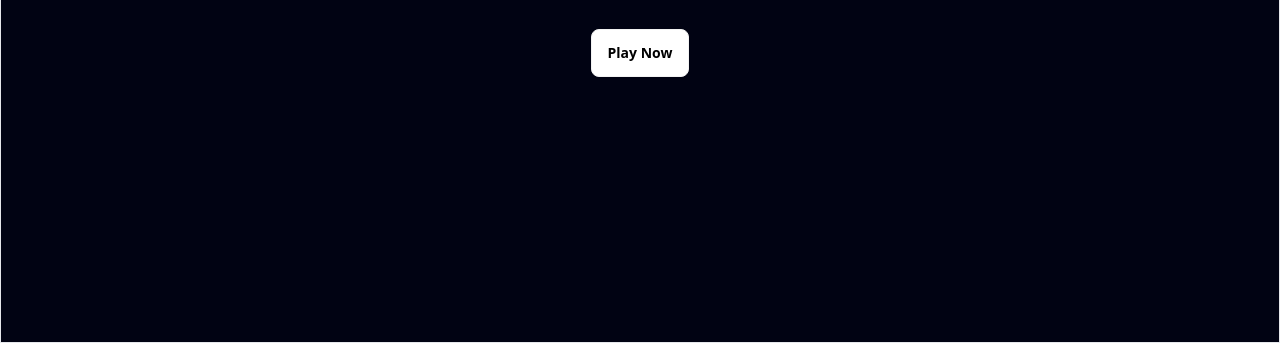
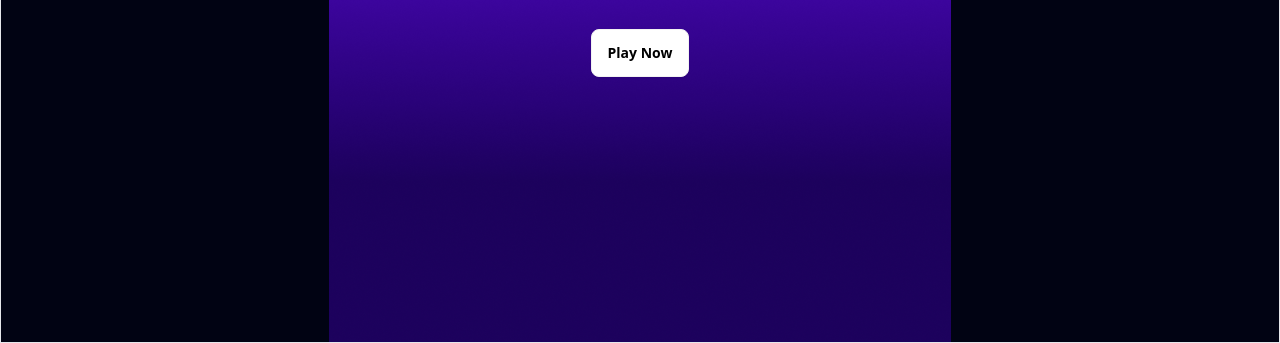
Before and after one commit to jaheda8256/alphabet-clash-pro, a plain HTML site: page index.html in a window 1280 px wide. Shown: the part 457-800 px from the top of the page. Drawn offline with nearby package versions, Linux system fonts and the light colour scheme.

Commit message:
added last part

```diff
--- a/index.html
+++ b/index.html
@@ -11,7 +11,7 @@
 <link rel="stylesheet" href="styles/styles.css">
 </head>
 <body >
- <main class="min-h-screen bg-[#010313] bg-[url(images/background.png1)] bg-no-repeat bg-center">
+ <main class="min-h-screen bg-[#010313] bg-[url(images/background.png)] bg-no-repeat bg-center">
     <!-- home screen -->
     <section id="home-screen" class="min-h-screen text-white flex border justify-center items-center">
       <div class="flex flex-col items-center gap-8">
```
Also changed, not shown: images/background.jpg (added).
